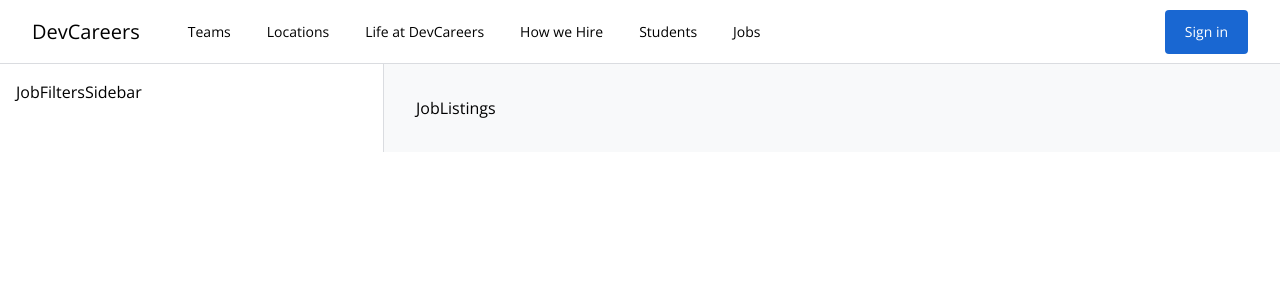
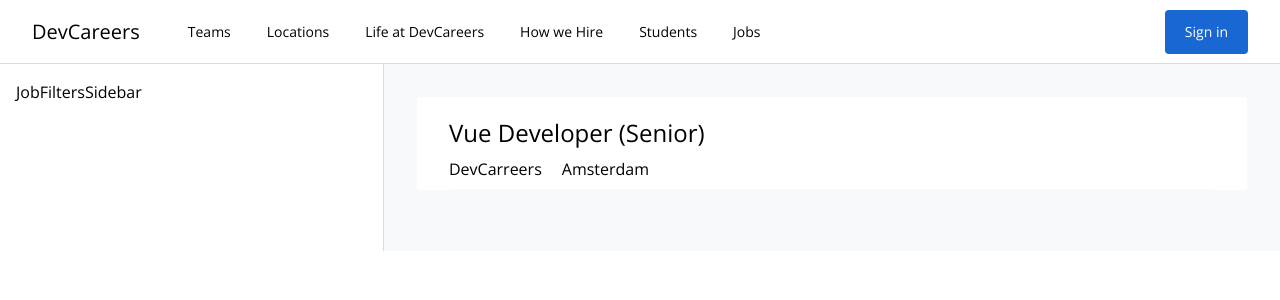
Before and after one commit to brwmaster/job-search, a Vue app: page /jobs/results in a window 1280 px wide. Shown: the top 300 px of the page. Built offline with nearby package versions, Linux system fonts and the light colour scheme.

Commit message:
Add some dummy data for a JobListing

```diff
--- a/src/components/JobResults/JobListings.vue
+++ b/src/components/JobResults/JobListings.vue
@@ -1,5 +1,27 @@
 <template>
-  <main class="flex-auto bg-brand-gray-2 p-8">JobListings</main>
+  <main class="flex-auto bg-brand-gray-2 p-8">
+    <ol>
+      <li class="mb-7">
+        <router-link
+          to="/jobs/results/1"
+          class="mx-auto block rounded border border-solid border-brand-gray-2 bg-white hover:shadow-gray"
+        >
+          <div class="mx-8 border-b border-solid border-brand-gray-2 pt-5 pb-2">
+            <h2 class="mb-2 text-2xl">Vue Developer (Senior)</h2>
+
+            <div class="flex flex-row align-middle">
+              <div class="mr-5">
+                <span>DevCarreers</span>
+              </div>
+              <div>
+                <span>Amsterdam</span>
+              </div>
+            </div>
+          </div>
+        </router-link>
+      </li>
+    </ol>
+  </main>
 </template>
 
 <script>
```
